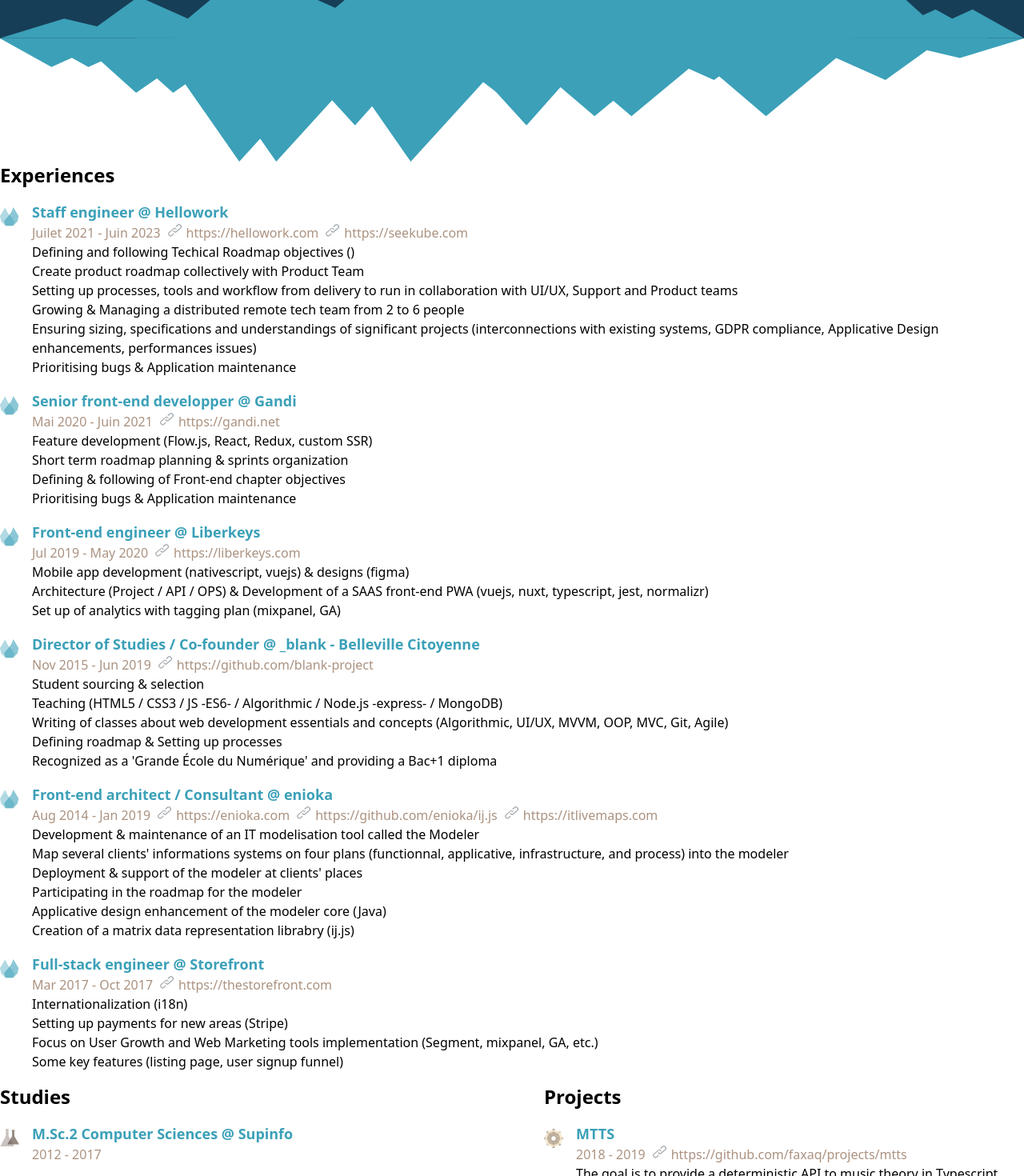
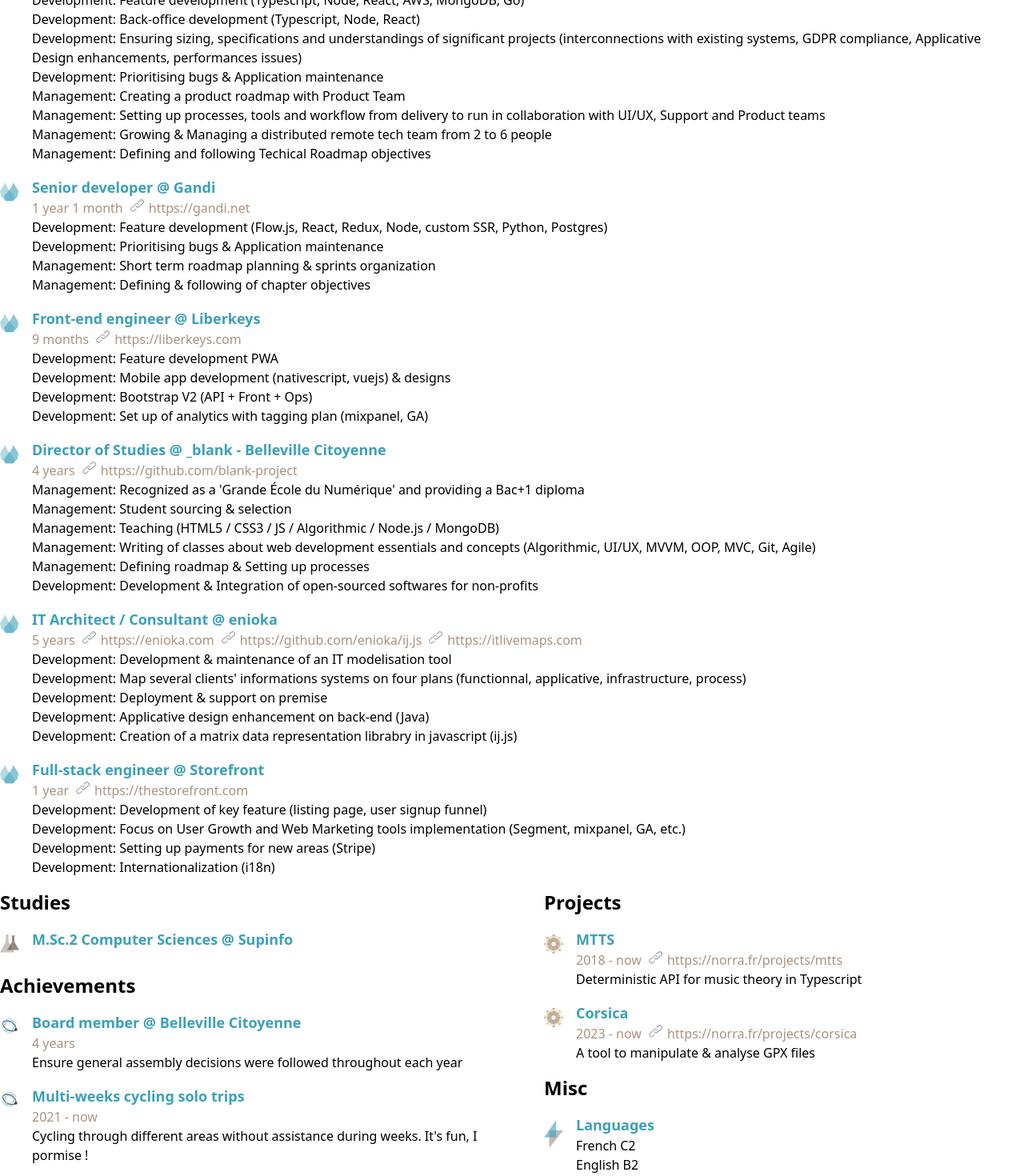
Before and after one commit to FaXaq/website, a Next.js app: page /resume in a window 1280 px wide. Shown: the part 580-2050 px from the top of the page at 80% size. Built offline with nearby package versions, Linux system fonts and the light colour scheme.

Commit message:
Update resume before reconciliation

```diff
--- a/app/components/images/mountains.tsx
+++ /dev/null
@@ -1,29 +0,0 @@
-'use client'
-
-import React from 'react'
-
-function Mountains () {
-  return (
-    <svg
-      width="100%"
-      viewBox="0 0 1920 232"
-      fill="none"
-      xmlns="http://www.w3.org/2000/svg"
-    >
-      <path
-        d="M120.185 195.352L0 232H1598.52L1502.07 178.27L1432.33 209.949L1343.31 129.821L1273.57 178.27L1149.92 0.931763L1010.45 154.046L932.798 68.9478L820.526 195.352L735.456 129.821L611.808 195.352L483.709 86.0295L352.148 195.352L259.66 154.046L182.009 209.949L120.185 195.352Z"
-        fill="#3BA0B8"
-      />
-      <path
-        d="M441.669 195.352L321.484 232H1920L1823.55 178.27L1753.82 209.949L1664.79 129.821L1595.05 178.27L1471.41 0.931763L1331.93 154.046L1254.28 68.9478L1142.01 195.352L1056.94 129.821L933.292 195.352L805.193 86.0295L673.632 195.352L581.144 154.046L503.493 209.949L441.669 195.352Z"
-        fill="#3BA0B8"
-      />
-      <path
-        d="M372.427 195.352L252.241 232H1850.76L1754.31 178.27L1684.57 209.949L1595.55 129.821L1525.81 178.27L1402.16 0.931763L1262.69 154.046L1185.04 68.9478L1072.77 195.352L987.697 129.821L864.049 195.352L735.951 86.0295L604.389 195.352L511.901 154.046L434.25 209.949L372.427 195.352Z"
-        fill="#3BA0B8"
-      />
-    </svg>
-  )
-}
-
-export default Mountains
--- a/app/resume/components/header.tsx
+++ b/app/resume/components/header.tsx
@@ -2,7 +2,6 @@
 
 import React from 'react'
 
-import Mountains from '../../components/images/mountains'
 import { useTranslation } from 'next-i18next'
 import LocaleSelector from '../../components/locale-selector'
 
@@ -13,7 +12,7 @@ function Header () {
       <div className="absolute top-0 right-0 z-10">
         <LocaleSelector />
       </div>
-      <div className="py-32 md:py-64 max-h-screen relative bg-dark-marine w-full">
+      <div className="py-32 relative bg-dark-marine w-full">
         <div className="container h-full px-4 lg:px-0 mx-auto flex flex-col justify-center">
           <h1 className="text-light-sand text-6xl md:text-7xl font-black">
             {t('resume.firstname')}
@@ -22,9 +21,6 @@ function Header () {
             {t('resume.workfield')}
           </h2>
         </div>
-        <div className="absolute bottom-0 w-full">
-          <Mountains />
-        </div>
       </div>
     </header>
   )
--- a/app/resume/page.tsx
+++ b/app/resume/page.tsx
@@ -3,18 +3,20 @@
 import React from 'react'
 
 import Header from './components/header'
-import Mountains from '../components/images/mountains'
 import Footer from './components/footer'
 import Content from './components/content'
+import { useTranslation } from 'react-i18next'
 
 function HomePage () {
+  const { t } = useTranslation()
+
   return (
     <div className="font-sans">
       <Header />
-      <div className="rotate-180">
-        <Mountains />
-      </div>
-      <div className="container mx-auto px-4 md:px-0">
+      <div className="container mx-auto p-4 md:px-0">
+        <p className="py-4">
+          {t('resume.description')}
+        </p>
         <Content />
       </div>
       <Footer />
--- a/assets/locales/en.json
+++ b/assets/locales/en.json
@@ -6,6 +6,7 @@
   "resume": {
     "firstname": "Marin",
     "workfield": "Staff web engineer",
+    "description": "I am a Full-Stack web developer with 9 years of experience. I'm proficient in Typescript & Javascript technologies (mainly Node + React). I worked in teams on B2C + back-offices products, up to 5 millions yearly active users. I'm keen on data (NoSQL/SQL + GDPR) and ops subjects.",
     "copy": "Code : ",
     "blog": {
       "title": "Blog"
@@ -15,88 +16,91 @@
         "title": "Experiences",
         "current": {
           "title": "Staff engineer @ Hellowork",
-          "period": "Juilet 2021 - Juin 2023",
+          "period": "2 years",
           "links": [
             "https://hellowork.com",
             "https://seekube.com"
           ],
           "missions": [
-            "Defining and following Techical Roadmap objectives ()",
-            "Create product roadmap collectively with Product Team",
-            "Setting up processes, tools and workflow from delivery to run in collaboration with UI/UX, Support and Product teams",
-            "Growing & Managing a distributed remote tech team from 2 to 6 people",
-            "Ensuring sizing, specifications and understandings of significant projects (interconnections with existing systems, GDPR compliance, Applicative Design enhancements, performances issues)",
-            "Prioritising bugs & Application maintenance"
+            "Development: Feature development (Typescript, Node, React, AWS, MongoDB, Go)",
+            "Development: Back-office development (Typescript, Node, React)",
+            "Development: Ensuring sizing, specifications and understandings of significant projects (interconnections with existing systems, GDPR compliance, Applicative Design enhancements, performances issues)",
+            "Development: Prioritising bugs & Application maintenance",
+            "Management: Creating a product roadmap with Product Team",
+            "Management: Setting up processes, tools and workflow from delivery to run in collaboration with UI/UX, Support and Product teams",
+            "Management: Growing & Managing a distributed remote tech team from 2 to 6 people",
+            "Management: Defining and following Techical Roadmap objectives"
           ]
         },
         "past": [
           {
-            "title": "Senior front-end developper @ Gandi",
-            "period": "Mai 2020 - Juin 2021",
+            "title": "Senior developer @ Gandi",
+            "period": "1 year 1 month",
             "links": [
               "https://gandi.net"
             ],
             "missions": [
-              "Feature development (Flow.js, React, Redux, custom SSR)",
-              "Short term roadmap planning & sprints organization",
-              "Defining & following of Front-end chapter objectives",
-              "Prioritising bugs & Application maintenance"
+              "Development: Feature development (Flow.js, React, Redux, Node, custom SSR, Python, Postgres)",
+              "Development: Prioritising bugs & Application maintenance",
+              "Management: Short term roadmap planning & sprints organization",
+              "Management: Defining & following of chapter objectives"
             ]
           },
           {
             "title": "Front-end engineer @ Liberkeys",
-            "period": "Jul 2019 - May 2020",
+            "period": "9 months",
             "links": [
               "https://liberkeys.com"
             ],
             "missions": [
-              "Mobile app development (nativescript, vuejs) & designs (figma)",
-              "Architecture (Project / API / OPS) & Development of a SAAS front-end PWA (vuejs, nuxt, typescript, jest, normalizr)",
-              "Set up of analytics with tagging plan (mixpanel, GA)"
+              "Development: Feature development PWA",
+              "Development: Mobile app development (nativescript, vuejs) & designs",
+              "Development: Bootstrap V2 (API + Front + Ops)",
+              "Development: Set up of analytics with tagging plan (mixpanel, GA)"
             ]
           },
           {
-            "title": "Director of Studies / Co-founder @ _blank - Belleville Citoyenne",
-            "period": "Nov 2015 - Jun 2019",
+            "title": "Director of Studies @ _blank - Belleville Citoyenne",
+            "period": "4 years",
             "links": [
               "https://github.com/blank-project"
             ],
             "missions": [
-              "Student sourcing & selection",
-              "Teaching (HTML5 / CSS3 / JS -ES6- / Algorithmic / Node.js -express- / MongoDB)",
-              "Writing of classes about web development essentials and concepts (Algorithmic, UI/UX, MVVM, OOP, MVC, Git, Agile)",
-              "Defining roadmap & Setting up processes",
-              "Recognized as a 'Grande École du Numérique' and providing a Bac+1 diploma"
+              "Management: Recognized as a 'Grande École du Numérique' and providing a Bac+1 diploma",
+              "Management: Student sourcing & selection",
+              "Management: Teaching (HTML5 / CSS3 / JS / Algorithmic / Node.js / MongoDB)",
+              "Management: Writing of classes about web development essentials and concepts (Algorithmic, UI/UX, MVVM, OOP, MVC, Git, Agile)",
+              "Management: Defining roadmap & Setting up processes",
+              "Development: Development & Integration of open-sourced softwares for non-profits"
             ]
           },
           {
-            "title": "Front-end architect / Consultant @ enioka",
-            "period": "Aug 2014 - Jan 2019",
+            "title": "IT Architect / Consultant @ enioka",
+            "period": "5 years",
             "links": [
               "https://enioka.com",
               "https://github.com/enioka/ij.js",
               "https://itlivemaps.com"
             ],
             "missions": [
-              "Development & maintenance of an IT modelisation tool called the Modeler",
-              "Map several clients' informations systems on four plans (functionnal, applicative, infrastructure, and process) into the modeler",
-              "Deployment & support of the modeler at clients' places",
-              "Participating in the roadmap for the modeler",
-              "Applicative design enhancement of the modeler core (Java)",
-              "Creation of a matrix data representation librabry (ij.js)"
+              "Development: Development & maintenance of an IT modelisation tool",
+              "Development: Map several clients' informations systems on four plans (functionnal, applicative, infrastructure, process)",
+              "Development: Deployment & support on premise",
+              "Development: Applicative design enhancement on back-end (Java)",
+              "Development: Creation of a matrix data representation librabry in javascript (ij.js)"
             ]
           },
           {
             "title": "Full-stack engineer @ Storefront",
-            "period": "Mar 2017 - Oct 2017",
+            "period": "1 year",
             "links": [
               "https://thestorefront.com"
             ],
             "missions": [
-              "Internationalization (i18n)",
-              "Setting up payments for new areas (Stripe)",
-              "Focus on User Growth and Web Marketing tools implementation (Segment, mixpanel, GA, etc.)",
-              "Some key features (listing page, user signup funnel)"
+              "Development: Development of key feature (listing page, user signup funnel)",
+              "Development: Focus on User Growth and Web Marketing tools implementation (Segment, mixpanel, GA, etc.)",
+              "Development: Setting up payments for new areas (Stripe)",
+              "Development: Internationalization (i18n)"
             ]
           }
         ]
@@ -105,8 +109,7 @@
         "title": "Studies",
         "past": [
           {
-            "title": "M.Sc.2 Computer Sciences @ Supinfo",
-            "period": "2012 - 2017"
+            "title": "M.Sc.2 Computer Sciences @ Supinfo"
           }
         ]
       },
@@ -115,17 +118,16 @@
         "past": [
           {
             "title": "Board member @ Belleville Citoyenne",
-            "period": "2018 - 2019",
+            "period": "4 years",
             "missions": [
-              "Ensure general assembly decisions were followed throughout the year by the association"
+              "Ensure general assembly decisions were followed throughout each year"
             ]
           },
           {
-            "title": "PR Manager @ Supinfo",
-            "period": "2015 - 2017",
+            "title": "Multi-weeks cycling solo trips",
+            "period": "2021 - now",
             "missions": [
-              "Management of 50 students representing school in exhibitions",
-              "Planning & budget yearly"
+              "Cycling through different areas without assistance during weeks. It's fun, I pormise !"
             ]
           }
         ]
@@ -135,13 +137,22 @@
         "past": [
           {
             "title": "MTTS",
-            "period": "2018 - 2019",
+            "period": "2018 - now",
             "links": [
-              "https://github.com/faxaq/projects/mtts"
+              "https://norra.fr/projects/mtts"
             ],
             "missions": [
-              "The goal is to provide a deterministic API to music theory in Typescript",
-              "Implemented so far : chords, scales, notes"
+              "Deterministic API for music theory in Typescript"
+            ]
+          },
+          {
+            "title": "Corsica",
+            "period": "2023 - now",
+            "links": [
+              "https://norra.fr/projects/corsica"
+            ],
+            "missions": [
+              "A tool to manipulate & analyse GPX files"
             ]
           }
         ]
@@ -159,9 +170,7 @@
           {
             "title": "Hobbies",
             "missions": [
-              "Music, Music Theory, Guitar, Live Shows",
-              "Biking",
-              "Design"
+              "Music, Music Theory, Guitar, Live Shows, Cycling, Design"
             ]
           }
         ]
--- a/assets/locales/fr.json
+++ b/assets/locales/fr.json
@@ -6,94 +6,108 @@
   "resume": {
     "firstname": "Marin",
     "workfield": "Ingénieur Web",
+    "description": "Je suis développeur web Full-Stack avec 9 ans d'expérience sur les technologies Typescript et Javascript (Node et React principalement) . J'ai évolué en équipe sur des produits orienté client avec back-offices accueillant jusqu'à 5 millions d'utilisateurs annuels. Je suis sensible aux problématiques de gestion de la donnée (NoSQL/SQL + RGPD) et d'infrastructure.",
     "copy": "Code : ",
     "content": {
       "experiences": {
         "title": "Expériences",
         "current": {
           "title": "Staff engineer @ Hellowork",
-          "period": "Juilet 2021 - Juin 2023",
+          "period": "2 ans",
           "links": [
             "https://hellowork.com",
             "https://seekube.com"
           ],
           "missions": [
-            "Définition et suivi des objectifs Roadmap tech de Seekube",
-            "Élaboration de la roadmap produit en accord avec l'équipe responsable produit",
-            "Mise en place des processus et d'un workflow du delivery au run en collaboration avec les équipes UI/UX, Support and Produit",
-            "Recrutement et Management d'une équipe technique distribuée (remote) de 2 à 6 personnes",
-            "Lotissement et développement de projets d'envergure (interconnexion avec des systèmes existants, respect des règles RGPD, améliorations de design applicatifs, performances, fonctionnalités)",
-            "Priorisation des bugs & Maintenance applicative"
+            "Développement: Définition, rédaction de spécifications techniques et technico-fonctionnelles",
+            "Développement: Développement des interfaces utilisateurs et des API métiers",
+            "Développement: Mise en conformité RGPD",
+            "Développement: Migration des infrastructures depuis des serveurs dediés vers AWS avec auto-adaptation au traffic utilisateur",
+            "Développement: Développement des tests (unitaires, fonctionnels, e2e, staging)",
+            "Développement: Développpement de la chaine d'integration / déploiement (CI/CD)",
+            "Développement: Développement des fonctionnalités back-office pour le support",
+            "Développement: Priorisation des bugs & Maintenance applicative",
+            "Management: Définition et suivi des objectifs de la feuille de route technique",
+            "Management: Élaboration de la roadmap produit en accord avec l'équipe responsable produit",
+            "Management: Mise en place des processus et d'un workflow du delivery au run en collaboration avec les équipes UI/UX, Support and Produit",
+            "Management: Recrutement et Management d'une équipe technique distribuée (remote) de 2 à 6 personnes",
+            "Management: Lotissement de projets d'envergure"
           ]
         },
         "past": [
           {
-            "title": "Développeur front-end senior @ Gandi",
-            "period": "Mai 2020 - Juin 2021",
+            "title": "Développeur Senior @ Gandi",
+            "period": "1 an et 1 mois",
             "links": [
               "https://gandi.net"
             ],
             "missions": [
-              "Développement de features (Flow.js, React, Redux, custom SSR)",
-              "Planning roadmap court terme & planning sprints pour la partie front-end",
-              "Définition et suivi des objectifs Front-end du chapitre",
-              "Priorisation des bugs & Maintenance applicative"
+              "Management: Planning roadmap court terme & planning sprints pour la partie front-end",
+              "Management: Définition et suivi des objectifs Front-end du chapitre",
+              "Managemenemt: Priorisation des bugs & Maintenance applicative",
+              "Développement: Définition, rédaction de spécifications techniques et développement d'objectifs annuels inter-équipes",
+              "Développement: Développement d'interfaces utilisateurs et d'API métiers",
+              "Développement: Développements des tests unitaires et fonctionnels",
+              "Développement: Développement de fonctionnalités back-office pour le support et pour les utilisateurs à hauts volumes de produits"
             ]
           },
           {
-            "title": "Ingénieur front-end @ Liberkeys",
-            "period": "Juillet 2019 - Mai 2020",
+            "title": "Développeur Full-Stack @ Liberkeys",
+            "period": "9 mois",
             "links": [
               "https://liberkeys.com"
             ],
             "missions": [
-              "Développement d'une application mobile (nativescript, vuejs) & designs (figma)",
-              "Architecture (Project / API / OPS) & Développement d'un front-end SAAS en PWA (vuejs, nuxt, typescript, jest, normalizr)",
-              "Mise en place des analytics (mixpanel, GA)"
+              "Développement: Développement d'une application mobile (nativescript, vuejs) & designs",
+              "Développement: Architecture (Project / API / OPS)",
+              "Développement: Développement d'un front-end SAAS en PWA (vuejs, nuxt, typescript, jest, normalizr)",
+              "Développement: Mise en place des analytics (mixpanel, GA)"
             ]
           },
           {
             "title": "Responsable pédagogique / Co-fondateur @ _blank - Belleville Citoyenne",
-            "period": "Nov 2015 - Jun 2019",
+            "period": "4 ans",
             "links": [
               "https://github.com/blank-project"
             ],
             "missions": [
-              "Sourcing & sélection des étudiants",
-              "Enseignements (HTML5 / CSS3 / JS -ES6- / Algorithmic / Node.js -express- / MongoDB)",
-              "Écriture des cours sur les essentiels du Développement Web et des concepts informatiques (Algorithmique, UI/UX, MVVM, OOP, MVC, Git, Agile)",
-              "Définition d'une roadmap annuelle & plannings",
-              "Reconnu 'Grande École du Numérique' délivrant un Bac+1"
+              "Management: Sourcing & sélection des étudiants",
+              "Management: Enseignements (HTML5 / CSS3 / JS -ES6- / Algorithmic / Node.js -express- / MongoDB)",
+              "Management: Écriture des cours sur les essentiels du Développement Web et des concepts informatiques (Algorithmique, UI/UX, MVVM, OOP, MVC, Git, Agile)",
+              "Management: Définition d'une roadmap annuelle & plannings",
+              "Management: Reconnu 'Grande École du Numérique' délivrant un Bac+1",
+              "Développement: Développement et intégration de logiciels open-source pour des associations"
             ]
           },
           {
             "title": "Architecte front-end / Consultant @ enioka",
-            "period": "Aug 2014 - Jan 2019",
+            "period": "5 ans",
             "links": [
               "https://enioka.com",
               "https://github.com/enioka/ij.js",
               "https://itlivemaps.com"
             ],
             "missions": [
-              "Développement & maintenance d'un outil de modélisation IT appelé le Modeler",
-              "Référencement de différentes DSI sous quatre plans (functionnal, applicative, infrastructure, and process) dans le modeler",
-              "Déploiement & support du modeler chez différents clients",
-              "Participation à la définition d'une roadmap pour le modeler",
-              "Design applicatif et amélioration du coeur du modeler (Java)",
-              "Création d'une libraire de représentation matricielle des données (ij.js)"
+              "Développement: Développement et maintenance d'un outil de modélisation des systèmes d'information",
+              "Développement: Référencement de différentes DSI sous quatre plans (functionnal, applicative, infrastructure, and process)",
+              "Développement: Déploiement & support chez différents clients",
+              "Développement: Modélisation et suivi de l'évolution des systèmes d'information dans des grandes entreprises (Criteo, SFR, Pickup,...)",
+              "Développement: Design applicatif et amélioration du coeur du modeler (Java)",
+              "Développement: Création d'une libraire de représentation matricielle des données (ij.js)",
+              "Management: Définition d'une roadmap pour le modeler"
             ]
           },
           {
             "title": "Ingénieur Full-Stack @ Storefront",
-            "period": "Mar 2017 - Oct 2017",
+            "period": "1 an",
             "links": [
               "https://thestorefront.com"
             ],
             "missions": [
-              "Traduction des différentes platformes (i18n)",
-              "Mise en place des paiements dans de nouvelles zones (Stripe)",
-              "Amélioration de la croissance utilisateur et du Web Marketing avec implémentations d'analytics (Segment, mixpanel, GA, etc.)",
-              "Refonte de fonctionalités clés (listing page, user signup funnel)"
+              "Développement: Traduction des différentes platformes (i18n)",
+              "Développement: Mise en place des paiements dans de nouvelles zones (Stripe)",
+              "Développement: Amélioration de la croissance utilisateur et du Web Marketing avec implémentations d'analytics (Segment, mixpanel, GA, etc.)",
+              "Développement: Refonte de fonctionalités clés (listing page, user signup funnel)"
             ]
           }
         ]
@@ -118,11 +132,10 @@
             ]
           },
           {
-            "title": "Manager des relations publiques @ Supinfo",
-            "period": "2015 - 2017",
+            "title": "Voyages à vélo",
+            "period": "2021 - en cours",
             "missions": [
-              "Management de 50 étudiants représentant l'écoles lors de salons",
-              "Planning et budgétisation anuelle"
+              "Pédaler pendant des semaines, voir différents lieux, en autonomie"
             ]
           }
         ]
@@ -132,13 +145,23 @@
         "past": [
           {
             "title": "MTTS",
-            "period": "2018 - 2019",
+            "period": "2018 - en cours",
             "links": [
-              "https://github.com/faxaq/mtts"
+              "https://norra.fr/projects/mtts"
             ],
             "missions": [
-              "Le but est de fournir une API déterministe au solfège en Typescript",
-              "Implémenté pour le moment : accords, gammes, notes"
+              "API déterministe pour manipuer les concepts de théorie musicale en Typescript"
+            ]
+          },
+
+          {
+            "title": "Corsica",
+            "period": "2018 - en cours",
+            "links": [
+              "https://norra.fr/projects/corsica"
+            ],
+            "missions": [
+              "Outil de manipulation et d'analyse des fichiers GPX"
             ]
           }
         ]
@@ -156,9 +179,7 @@
           {
             "title": "Passions",
             "missions": [
-              "Musique, Théorie Musicale, Guitare, Live Shows",
-              "Vélo",
-              "Design"
+              "Musique, Théorie Musicale, Guitare, Live Shows, Vélo, Design"
             ]
           }
         ]
```
